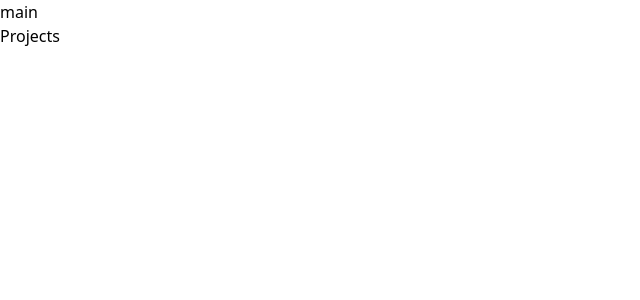
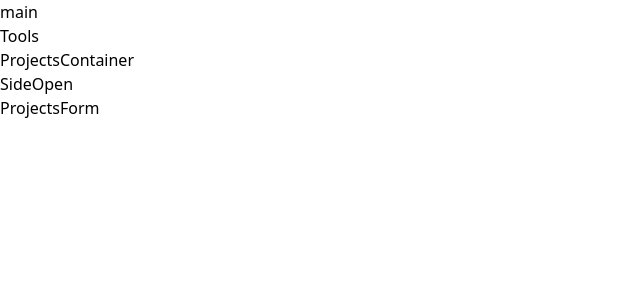
Before and after one commit to Osamaa3mmar/Advance-Web-Phase2, a React (Vite) app: page /main/projects in a window 1280 px wide. Shown: the top 300 px of the page, without its empty margins (0-640 px from the left). Built offline with nearby package versions, Linux system fonts and the light colour scheme.

Commit message:
Projects (divied the components) 1%

```diff
--- a/src/App.jsx
+++ b/src/App.jsx
@@ -3,7 +3,7 @@ import AuthLayout from "./layout/AuthLayout";
 import MainLayout from "./layout/MainLayout";
 import Login from "./pages/Login/Login";
 import Signup from "./pages/SignUp/Signup";
-import Main from "./pages/Main/Main";
+import Home from "./pages/Main/Home";
 import Projects from "./pages/Projects/Projects";
 import Tasks from "./pages/Tasks/Tasks";
 import Chat from "./pages/Chat/Chat";
@@ -14,11 +14,13 @@ export default function App() {
      <Routes>
       <Route path="/" element={<AuthLayout/>}>
       <Route path="" element={<Login/>}/>
+      <Route path="login" element={<Login/>}/>
       <Route path="signup" element={<Signup/>}/>
       </Route>
 
       <Route path="/main" element={<MainLayout/>}>
-      <Route path="" element={<Main/>}/>
+      <Route path="" element={<Home/>}/>
+      <Route path="home" element={<Home/>}/>
       <Route path="projects" element={<Projects/>}/>
       <Route path="tasks" element={<Tasks/>}/>
       <Route path="chat" element={<Chat/>}/>
--- /dev/null
+++ b/src/component/Modal/Modal.jsx
@@ -0,0 +1,8 @@
+
+export default function Modal({children}) {
+  return (
+    <div>
+      {children}
+    </div>
+  )
+}
--- /dev/null
+++ b/src/component/Projects/Form/ProjectsForm.jsx
@@ -0,0 +1,8 @@
+
+export default function ProjectsForm() {
+  return (
+    <div>
+      ProjectsForm
+    </div>
+  )
+}
--- /dev/null
+++ b/src/component/Projects/ProjectsContainer/ProjectsContainer.jsx
@@ -0,0 +1,8 @@
+
+export default function ProjectsContainer() {
+  return (
+    <div>
+      ProjectsContainer
+    </div>
+  )
+}
--- /dev/null
+++ b/src/component/Projects/SideOpen/SideOpen.jsx
@@ -0,0 +1,8 @@
+
+export default function SideOpen() {
+  return (
+    <div>
+      SideOpen
+    </div>
+  )
+}
--- /dev/null
+++ b/src/component/Projects/Tools/Tools.jsx
@@ -0,0 +1,8 @@
+
+export default function Tools() {
+  return (
+    <div>
+      Tools
+    </div>
+  )
+}
--- /dev/null
+++ b/src/pages/Main/Home.jsx
@@ -0,0 +1,8 @@
+
+export default function Home() {
+  return (
+    <div>
+      Home
+    </div>
+  )
+}
--- a/src/pages/Main/Main.jsx
+++ /dev/null
@@ -1,8 +0,0 @@
-
-export default function Main() {
-  return (
-    <div>
-      Main
-    </div>
-  )
-}
--- a/src/pages/Projects/Projects.jsx
+++ b/src/pages/Projects/Projects.jsx
@@ -1,8 +1,18 @@
+import Modal from "../../component/Modal/Modal";
+import ProjectsForm from "../../component/Projects/Form/ProjectsForm";
+import ProjectsContainer from "../../component/Projects/ProjectsContainer/ProjectsContainer";
+import SideOpen from "../../component/Projects/SideOpen/SideOpen";
+import Tools from "../../component/Projects/Tools/Tools";
 
 export default function Projects() {
   return (
     <div>
-      Projects
+      <Tools/>
+      <ProjectsContainer/>
+      <SideOpen/>
+      <Modal>
+        <ProjectsForm/>
+      </Modal>
     </div>
   )
 }
```
